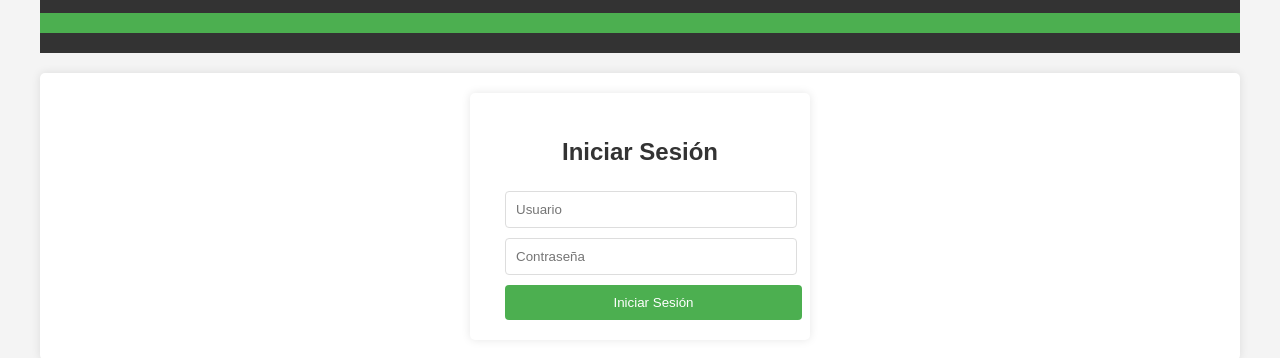
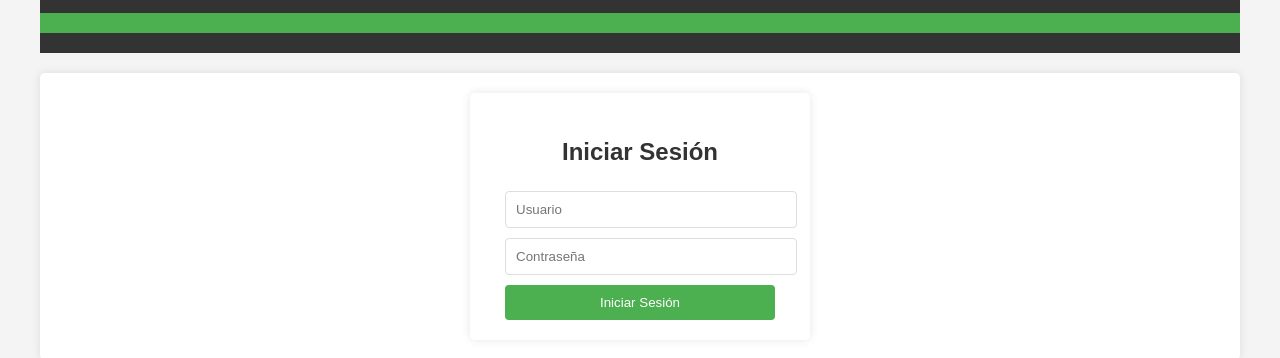
Before and after one commit to breakcars/safe, a plain HTML site: page index.html in a window 1280 px wide. Shown: the part 90-448 px from the top of the page. Drawn offline with Linux system fonts and the light colour scheme.

Commit message:
centrando boton container

```diff
--- a/styles.css
+++ b/styles.css
@@ -91,7 +91,8 @@ header h1 {
 }
 
 .login-container button {
-    width: 110%;
+    width: 100%;
+    text-align: center;
     padding: 10px;
     background-color: #4CAF50;
     color: white;
```
